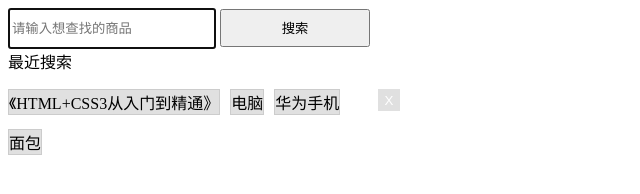
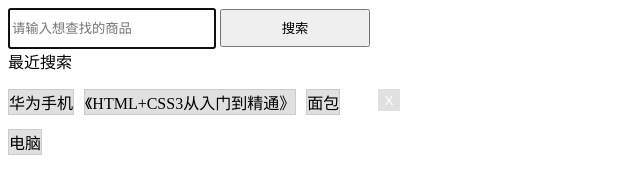
Before and after one commit to zhangwenkang6/html5-CSS3, a plain HTML site: page 任务web存储.html in a window 1280 px wide. Shown: the whole page, without its empty margins (0-640 px from the left). Drawn offline with Linux system fonts and the light colour scheme.

Commit message:
第二次作业

```diff
--- a/任务web存储.html
+++ b/任务web存储.html
@@ -85,11 +85,14 @@
         }
         window.onload=function(){
             var str=['《HTML+CSS3从入门到精通》','电脑','华为手机','面包'];
-            for(var x=1;x<5;x++){
-                localStorage.setItem(x,str[x-1]);
+            for(y=0;y<=3;y++){
+                localStorage.setItem(y,str[y]);
+            }
+            for(var x=0; x<localStorage.length; x++){
+                var key = localStorage.key(x);
                 var a = document.createElement('a');
                 var p = document.createElement('p');
-                p.innerHTML += str[x-1];
+                p.innerHTML += localStorage.getItem(key);
                 big.appendChild(a);
                 a.appendChild(p);
                 p.className="small";
```
